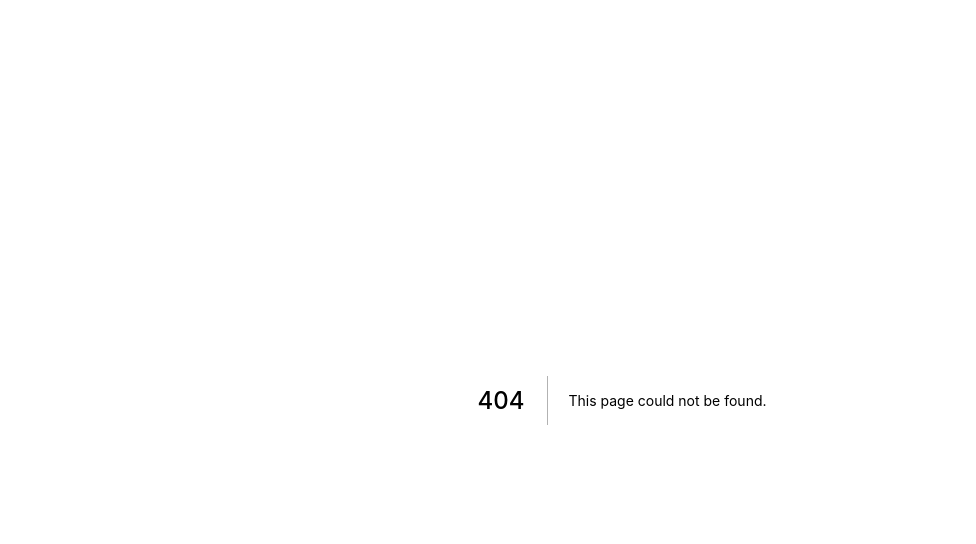
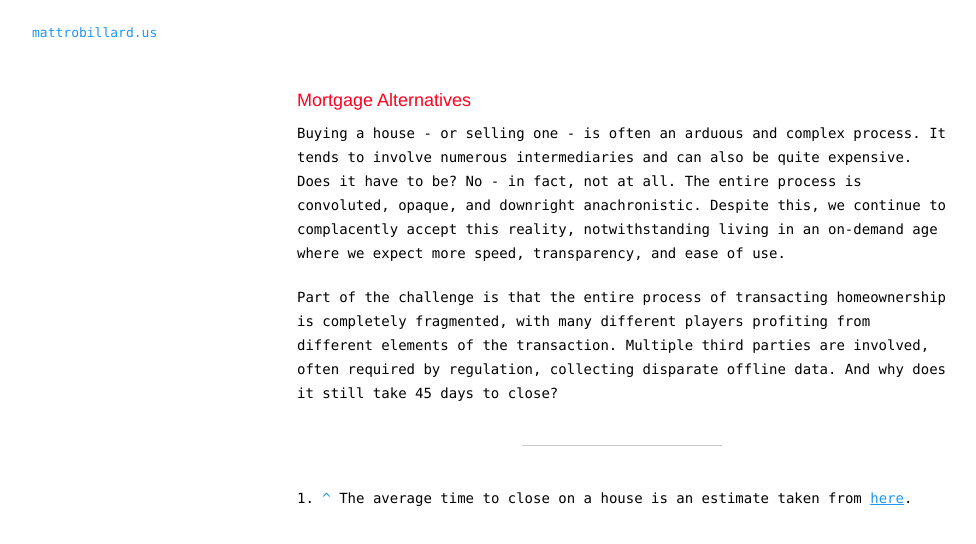
Before and after one commit to mrobillard/mattrobillard.us, a Next.js app: page /2018/mortgage-alternatives in a window 1280 px wide. Before the commit this address had no page. Shown: the top 544 px of the page, without its empty margins (18-994 px from the left). Built offline with nearby package versions, Linux system fonts and the light colour scheme.

Commit message:
Added post functionality for essays and skeleton structure.

```diff
--- /dev/null
+++ b/components/post/footnotes.js
@@ -0,0 +1,47 @@
+import P from './paragraph'
+
+export const FootNotes = ({ children }) => (
+  <div>
+    { children }
+    <style jsx>{`
+      div::before {
+        width: 200px;
+        content: ' ';
+        margin: auto;
+        border-top: 1px solid #ccc;
+        padding-top: 40px;
+        display: block;
+        margin-top: 40px;
+      }
+    `}</style>
+  </div>
+)
+
+export const Ref = ({ id }) => (
+  <a href={`#f${id}`}>
+    [{ id }]
+    <style jsx>{`
+      a {
+        top: -5px;
+        font-size: 10px;
+        position: relative;
+        text-decoration: none;
+      }
+    `}</style>
+  </a>
+)
+
+export const Note = ({ id, children }) => (
+  <P>
+    { id }.
+    {' '}
+    <a href={`#s${id}`} id={`f${id}`}>^</a>
+    {' '}
+    { children }
+    <style jsx>{`
+      a {
+        text-decoration: none;
+      }
+    `}</style>
+  </P>
+)
--- /dev/null
+++ b/components/post/paragraph.js
@@ -0,0 +1,12 @@
+export default ({ children }) => (
+    <p>
+      { children }
+      <style jsx>{`
+        p {
+          font-size: 14px;
+          line-height: 24px;
+          margin-bottom: 20px;
+        }
+      `}</style>
+    </p>
+  )
--- /dev/null
+++ b/components/post/title.js
@@ -0,0 +1,21 @@
+export default ({ children }) => (
+    <h1>
+      <a href="#">{ children }</a>
+      <style jsx>{`
+        h1 {
+          font: 18px Helvetica Neue, Helvetica,
+            Arial, "Lucida Grande", sans-serif;
+          font-weight: 500;
+          margin-bottom: 10px;
+        }
+        a {
+          color: #FF001F;
+          text-decoration: none;
+        }
+        a:hover {
+          background-color: #FF001F;
+          color: #fff;
+        }
+      `}</style>
+    </h1>
+  )
--- /dev/null
+++ b/layouts/post.js
@@ -0,0 +1,16 @@
+import Page from './main'
+
+export default ({ children }) => (
+  <Page>
+    <article>
+      { children }
+    </article>
+    <style jsx>{`
+      article {
+        max-width: 650px;
+        margin: auto;
+        font-size: 14px;
+      }
+    `}</style>
+  </Page>
+)
--- /dev/null
+++ b/pages/2018/mortgage-alternatives.js
@@ -0,0 +1,37 @@
+import Head from 'next/head'
+import Post from '../../layouts/post'
+import Title from '../../components/post/title'
+import P from '../../components/post/paragraph'
+import { Ref, FootNotes, Note } from '../../components/post/footnotes'
+
+export default () => (
+  <Post>
+    <Head><title>Mortgage Alternatives</title></Head>
+    <Title>Mortgage Alternatives</Title>
+
+    <P>Buying a house - or selling one - is often an arduous and complex
+    process. It tends to involve numerous intermediaries and can also be
+    quite expensive. Does it have to be? No - in fact, not at all. The
+    entire process is convoluted, opaque, and downright anachronistic.
+    Despite this, we continue to complacently accept this reality,
+    notwithstanding living in an on-demand age where we expect more
+    speed, transparency, and ease of use.</P>
+
+    <P>Part of the challenge is that the entire process of transacting
+    homeownership is completely fragmented, with many different players
+    profiting from different elements of the transaction. Multiple third
+    parties are involved, often required by regulation, collecting disparate
+    offline data. And why does it still take 45 days to close? </P>
+
+    <FootNotes>
+      <Note id="1">
+        The average time to close on a house is an estimate taken
+        from <a target="_blank" href={links[0]}>here</a>.
+      </Note>
+    </FootNotes>
+  </Post>
+)
+
+const links = [
+  'https://www.thebalance.com/the-home-closing-process-1798319'
+]
```
Also changed, not shown: components/post/code.js (added, +11 -0 lines), pages/2018/twenty-five.js (added, +34 -0 lines).
